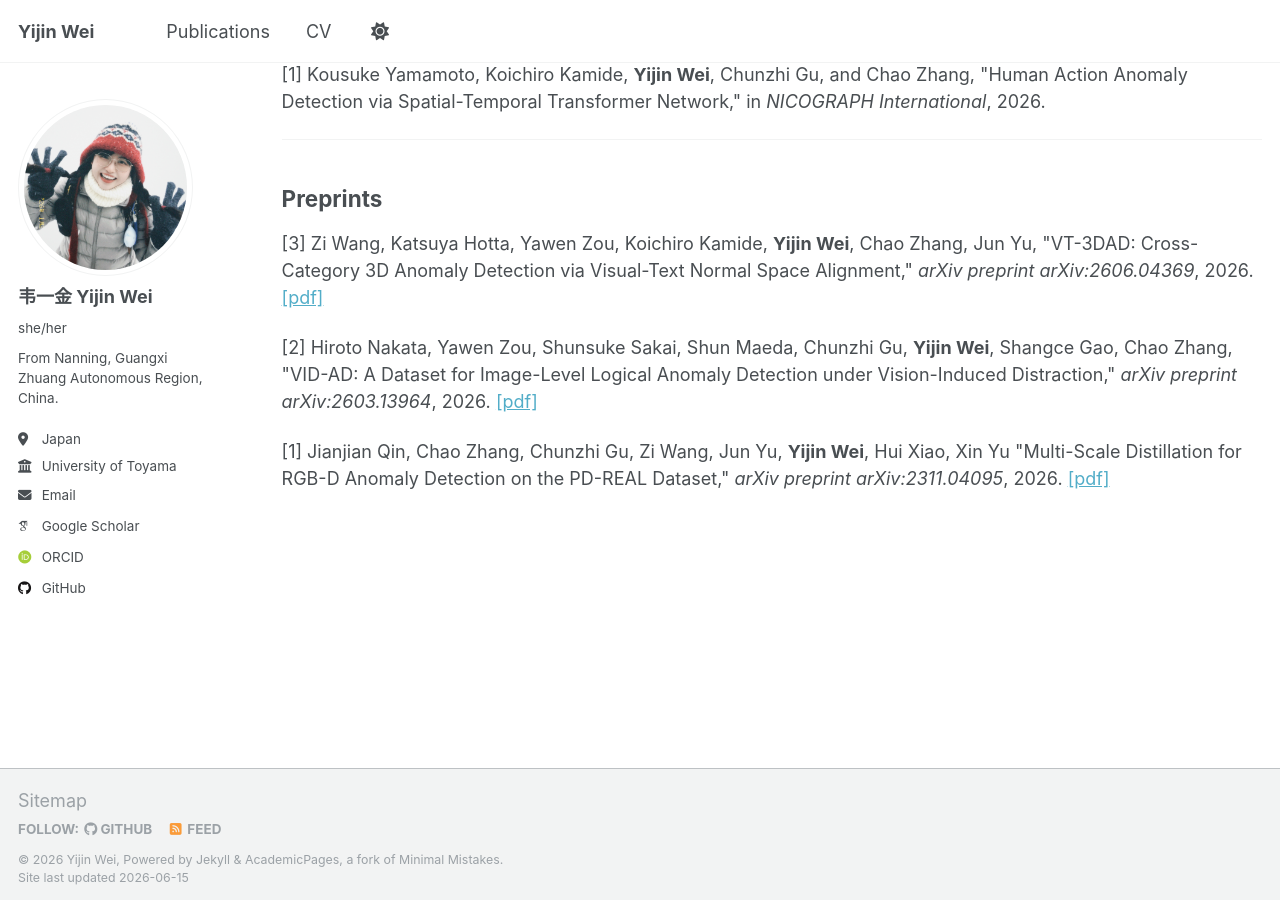
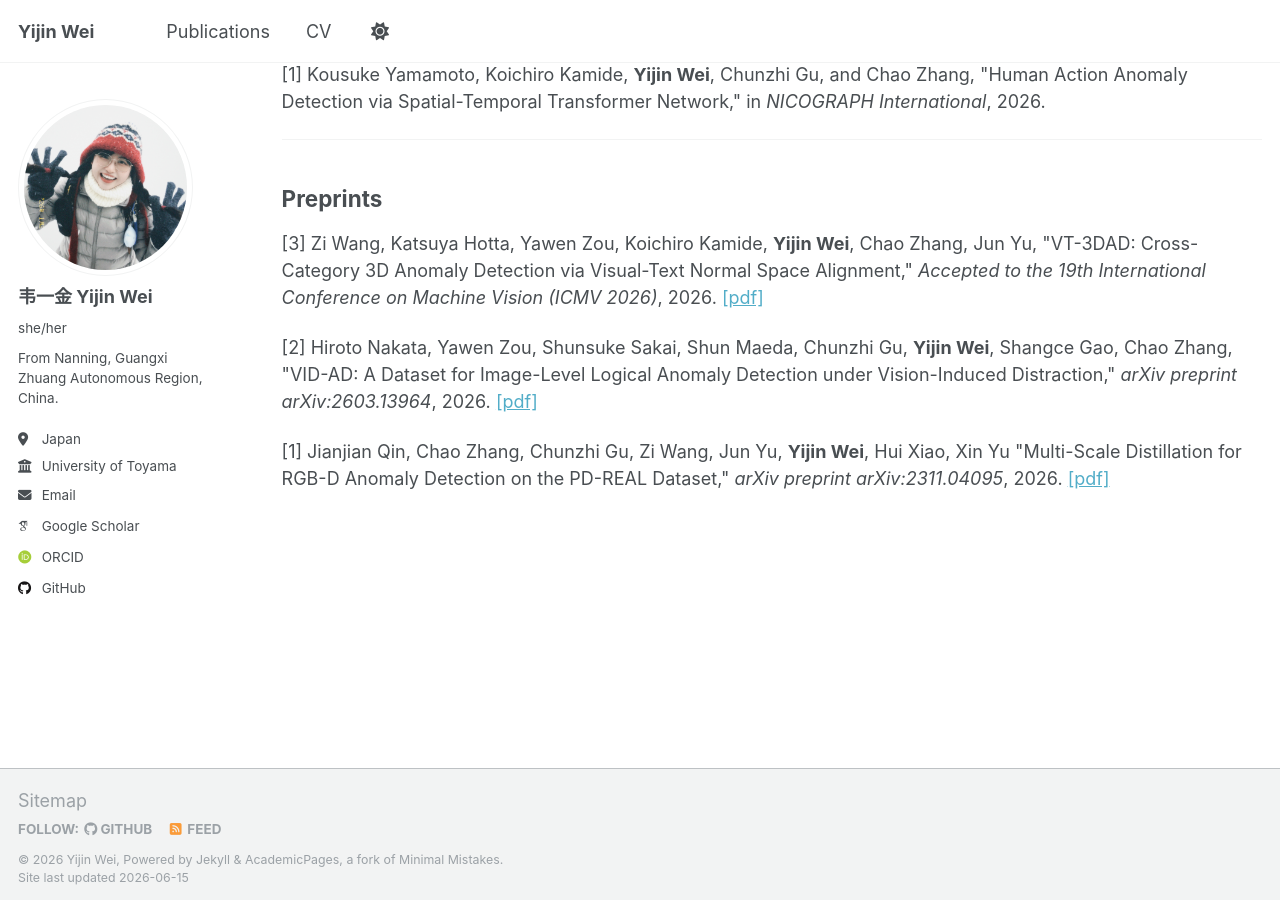
Before and after one commit to mangx/mangx.github.io, a Jekyll site: the page built from _pages/publications.html, in a window 1280 px wide and 900 px high, scrolled down 947 px. Built offline with Jekyll 4.4.1, drawn with Linux system fonts in a browser that asks for light colours; some web fonts are replaced.

Commit message:
Update publications.html

```diff
--- a/_pages/publications.html
+++ b/_pages/publications.html
@@ -78,7 +78,7 @@ in <em>NICOGRAPH International</em>, 2026.
 <p>
 [3] Zi Wang, Katsuya Hotta, Yawen Zou, Koichiro Kamide, <b>Yijin Wei</b>, Chao Zhang, Jun Yu,
 "VT-3DAD: Cross-Category 3D Anomaly Detection via Visual-Text Normal Space Alignment,"
-<em>arXiv preprint arXiv:2606.04369</em>, 2026.
+<em>Accepted to the 19th International Conference on Machine Vision (ICMV 2026)</em>, 2026.
 <a href="https://arxiv.org/abs/2606.04369" target="_blank">[pdf]</a>
 </p>
 
```
